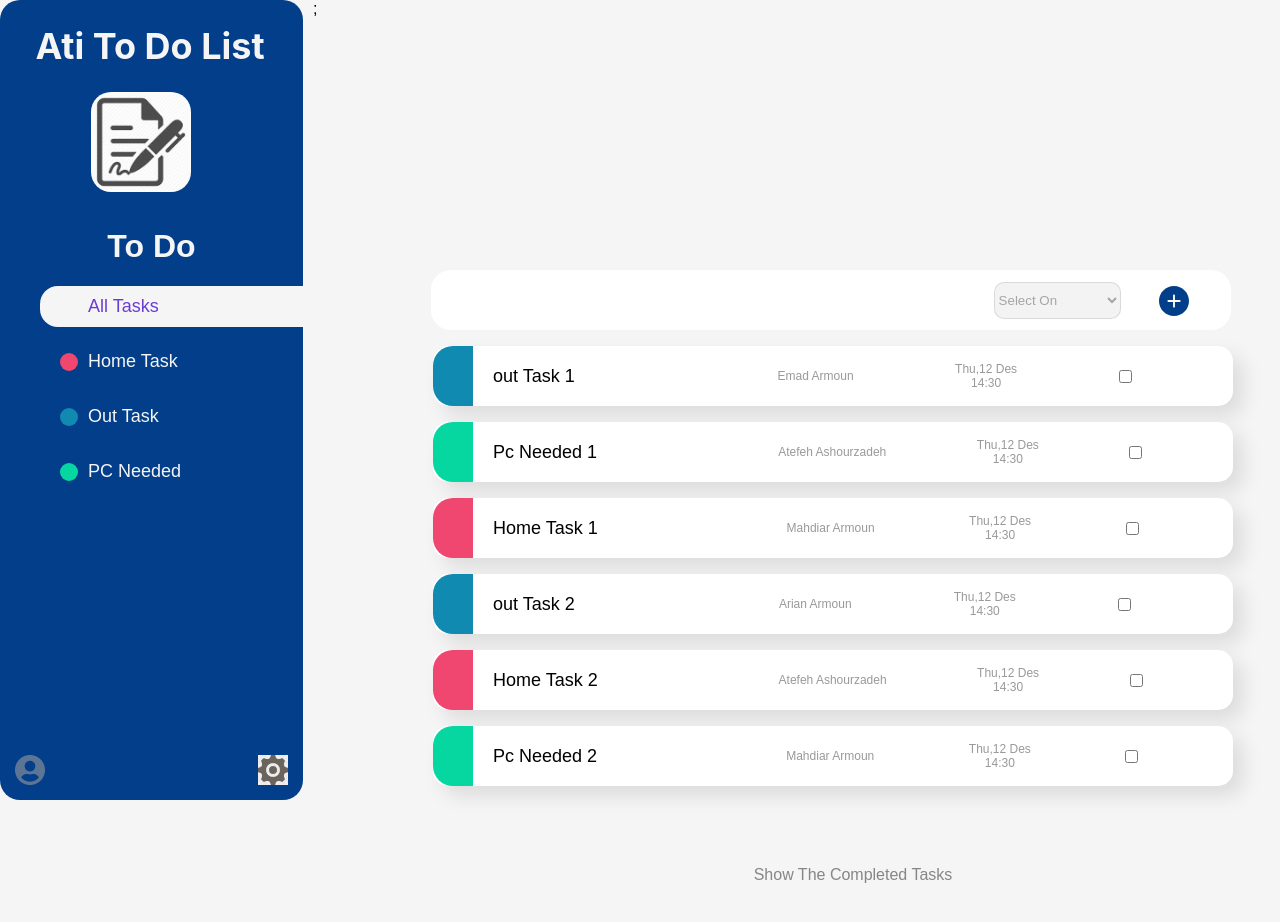
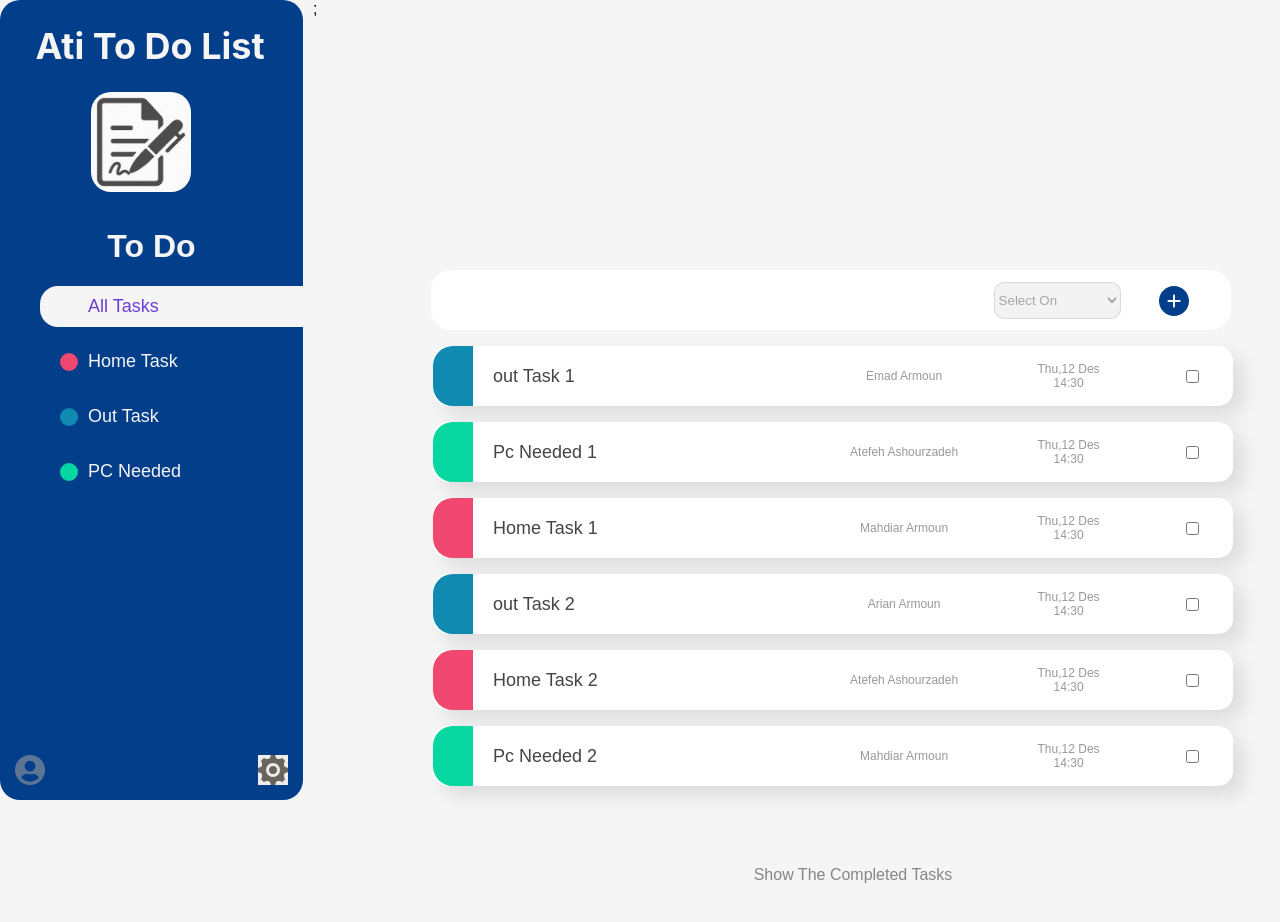
Before and after one commit to Atash1986/ToDoList, a React (Create React App) app: page / in a window 1280 px wide. Shown: the top 922 px of the page. Built offline with nearby package versions, Linux system fonts and the light colour scheme.

Commit message:
align task column

```diff
--- a/src/Component/ToDoItem.css
+++ b/src/Component/ToDoItem.css
@@ -19,7 +19,7 @@ img {
 .taskItem {
   border-radius: 15px;
   background-color: white;
-
+  text-align: left;
   border-color: white;
   display: flex;
   flex-direction: row;
@@ -41,30 +41,35 @@ img {
 .taskItem span {
   width: fit-content;
 }
-.taskAuthor {
+.authorCol {
+  flex: 2;
   margin: auto;
   color: #999999;
-  text-align: left !important;
+  text-align: center;
 }
 .taskDate {
+  flex: 1;
   margin: auto;
   color: #999999;
 }
-taskItemTitle {
-  color: #444444;
-}
-.taskItemTitle {
+
+.titleCol {
   font-size: 18px;
   margin-right: auto;
   margin-left: 20px;
+  flex: 4;
+  color: #444444;
 }
 
-.checkBox {
+.checkBoxCol {
   margin: auto;
   display: block;
-  text-align: left;
+  text-align: center;
+  flex: 1;
 }
-.taskDateAndTime {
+.dateAndTimeCol {
   display: flex;
+  flex: 2;
   flex-direction: column;
+  text-align: center;
 }
--- a/src/Component/ToDoItem.tsx
+++ b/src/Component/ToDoItem.tsx
@@ -37,19 +37,17 @@ function ToDoItem({
               ?.color || "white",
         }}
       ></div>
-      <span className="taskItemTitle">{title}</span>
+      <div className="titleCol">{title}</div>
 
-      <span className="taskAuthor">{author} </span>
-      <div className="taskDateAndTime">
+      <div className="authorCol">{author} </div>
+      <div className="dateAndTimeCol">
         <span className="taskDate">{date}</span>
         <span className="taskDate">{time}</span>
       </div>
       {/* <CircularCheckbox id={id} onChecked={onChecked} isChecked={false} /> */}
-      <input
-        className="checkBox"
-        type="checkbox"
-        onClick={() => onChecked(id)}
-      />
+      <div className="checkBoxCol">
+        <input type="checkbox" onClick={() => onChecked(id)} />
+      </div>
     </li>
   );
 }
--- a/src/Component/ToDoList.css
+++ b/src/Component/ToDoList.css
@@ -18,6 +18,7 @@
 .taskTitle {
   border: none;
   width: 10px;
+
   flex-grow: 1;
   background-color: transparent;
   font-size: 20px;
@@ -28,6 +29,7 @@
 .taksBox {
   margin-left: 10%;
 }
+
 .addBox select {
   border-radius: 10px;
   width: 127px;
```
